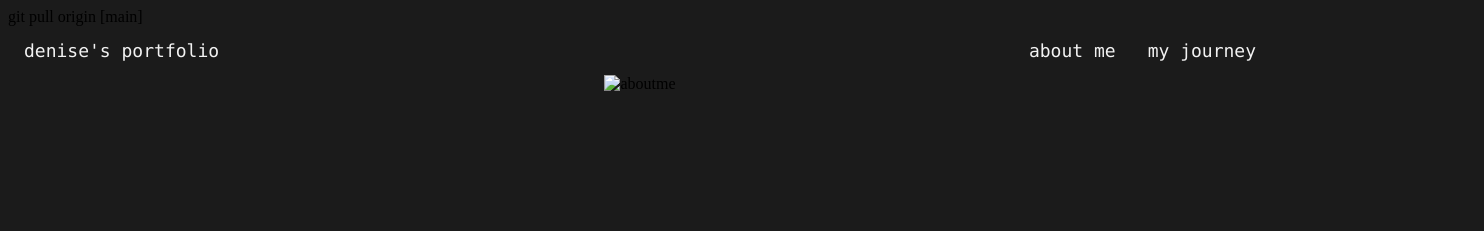
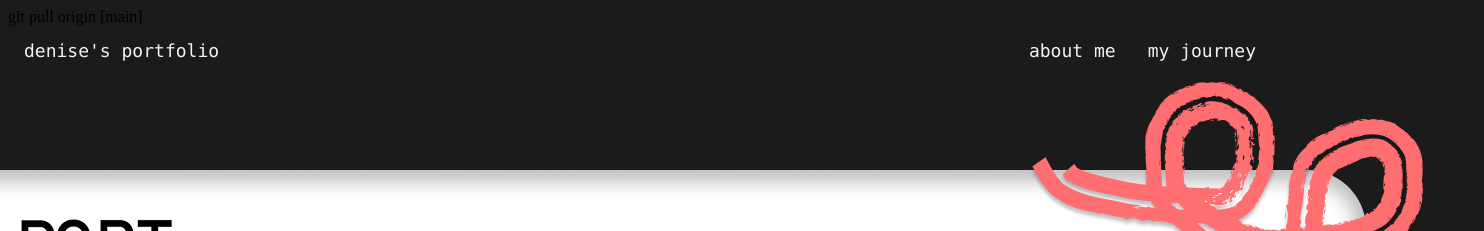
Before and after one commit to ddjin/Portfolio-Cohort-11-DuongD, a plain HTML site: page aboutme.html in a window 1280 px wide. Shown: the top 231 px of the page, 1484 px wide, since content can reach past the window. Drawn offline with Linux system fonts and the light colour scheme; the site is published under a folder, as on GitHub Pages, so addresses that start at the root find nothing.

Commit message:
Update aboutme.html

```diff
--- a/aboutme.html
+++ b/aboutme.html
@@ -21,7 +21,7 @@ git pull origin [main]
   </div>
 
     <div class ="image2-container">
-<img src="/images/Frame 2.png" alt="aboutme" >
+<img src="images/Frame 2.png" alt="aboutme" >
     </div>
 
     <div class="footer">
```
